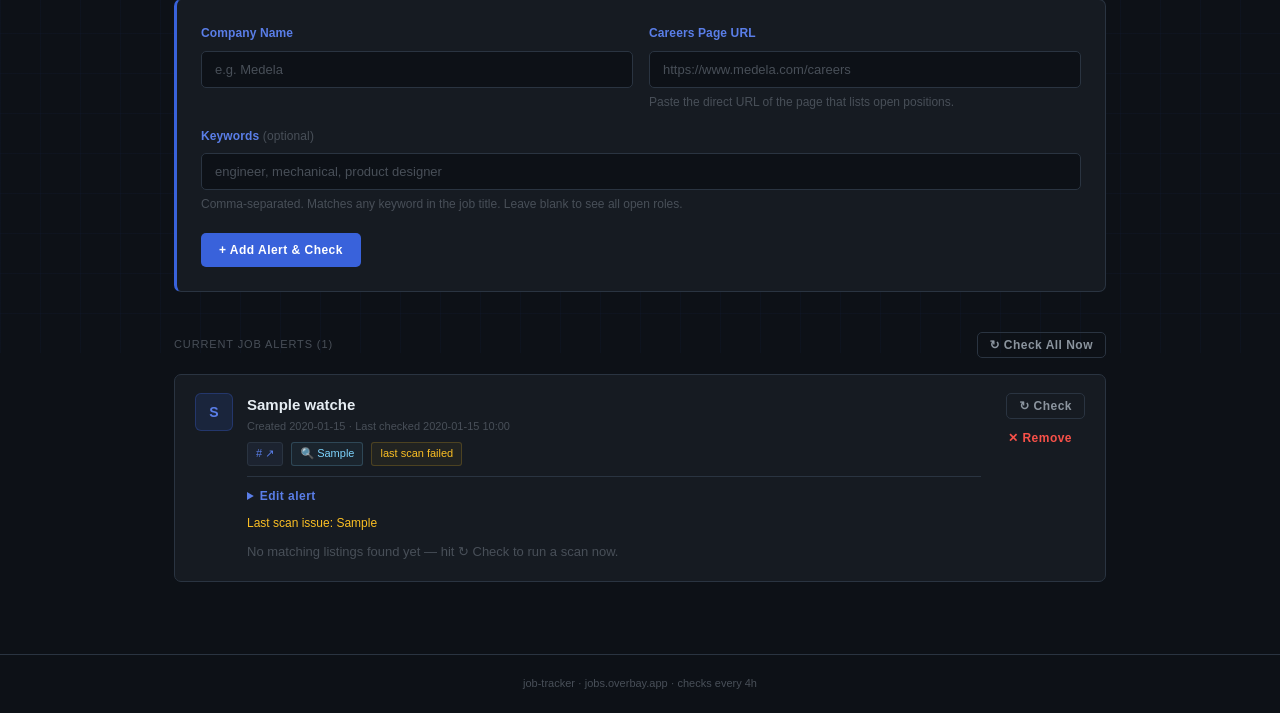
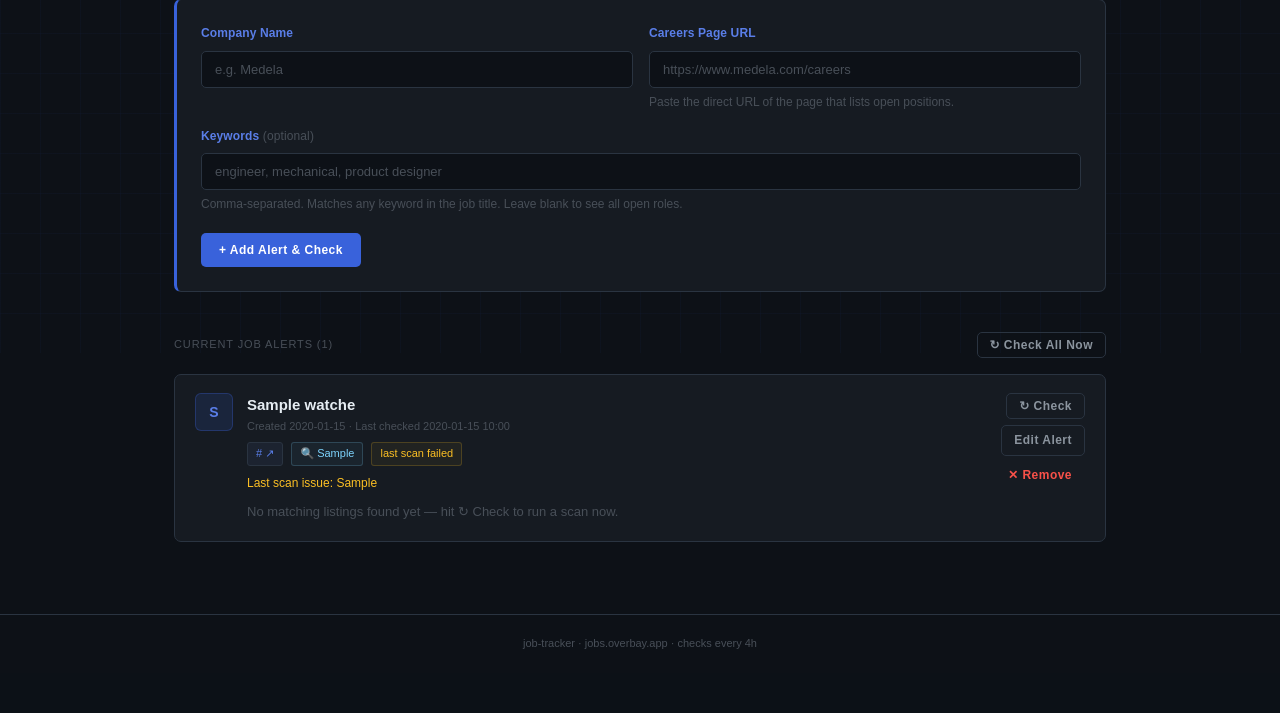
Before and after one commit to Waspo98/job-tracker, a Flask app: page / in a window 1280 px wide. Shown: the part 447-1160 px from the top of the page. After the commit the page ends 1096 px from the top, so only its background shows below. Run offline with Flask 3, Linux system fonts and the light colour scheme; a user stored in the database is signed in; tables that the repository leaves empty hold one stand-in row (values such as "Sample post"); data that the repository does not hold is empty; some web fonts are replaced.

Commit message:
Move alert edit control to action buttons

```diff
--- a/app/templates/dashboard.html
+++ b/app/templates/dashboard.html
@@ -96,30 +96,6 @@
                 {% endif %}
             </div>
 
-            <details class="edit-watch">
-                <summary>Edit alert</summary>
-                <form action="/edit/{{ w.id }}" method="POST" class="edit-watch-form">
-                    <input type="hidden" name="_csrf_token" value="{{ csrf_token() }}">
-                    <div class="form-grid">
-                        <div class="field">
-                            <label>Company Name</label>
-                            <input type="text" name="company_name" value="{{ w.company_name }}" required>
-                        </div>
-                        <div class="field">
-                            <label>Careers Page URL</label>
-                            <input type="url" name="custom_url" value="{{ w.careers_url }}" required>
-                        </div>
-                        <div class="field form-full">
-                            <label>Keywords <span style="font-weight:400; color:var(--text-faint);">(optional)</span></label>
-                            <input type="text" name="keywords" value="{{ w.keywords }}" placeholder="engineer, mechanical, product designer">
-                        </div>
-                    </div>
-                    <div class="edit-watch-actions">
-                        <button type="submit" class="btn btn-primary btn-sm">Save & Check</button>
-                    </div>
-                </form>
-            </details>
-
             {% if w.last_error %}
             <div class="watch-error">Last scan issue: {{ w.last_error }}</div>
             {% endif %}
@@ -147,11 +123,34 @@
             {% endif %}
         </div>
 
-        <div style="display:flex; flex-direction:column; gap:6px; flex-shrink:0; align-items:flex-end;">
+        <div class="watch-actions">
             <form action="/check-watch/{{ w.id }}" method="POST">
                 <input type="hidden" name="_csrf_token" value="{{ csrf_token() }}">
                 <button type="submit" class="btn btn-ghost btn-sm">↻ Check</button>
             </form>
+            <details class="edit-watch">
+                <summary class="btn btn-ghost btn-sm">Edit Alert</summary>
+                <form action="/edit/{{ w.id }}" method="POST" class="edit-watch-form">
+                    <input type="hidden" name="_csrf_token" value="{{ csrf_token() }}">
+                    <div class="form-grid">
+                        <div class="field">
+                            <label>Company Name</label>
+                            <input type="text" name="company_name" value="{{ w.company_name }}" required>
+                        </div>
+                        <div class="field">
+                            <label>Careers Page URL</label>
+                            <input type="url" name="custom_url" value="{{ w.careers_url }}" required>
+                        </div>
+                        <div class="field form-full">
+                            <label>Keywords <span style="font-weight:400; color:var(--text-faint);">(optional)</span></label>
+                            <input type="text" name="keywords" value="{{ w.keywords }}" placeholder="engineer, mechanical, product designer">
+                        </div>
+                    </div>
+                    <div class="edit-watch-actions">
+                        <button type="submit" class="btn btn-primary btn-sm">Save & Check</button>
+                    </div>
+                </form>
+            </details>
             <form action="/delete/{{ w.id }}" method="POST">
                 <input type="hidden" name="_csrf_token" value="{{ csrf_token() }}">
                 <button type="submit" class="btn btn-danger btn-sm" onclick="return confirm('Remove this alert?')">✕ Remove</button>
@@ -192,23 +191,43 @@
     font-size: 12px;
 }
 
+.watch-actions {
+    display: flex;
+    flex-direction: column;
+    gap: 6px;
+    flex-shrink: 0;
+    align-items: flex-end;
+}
+
 .edit-watch {
-    margin-top: 10px;
-    padding-top: 10px;
-    border-top: 1px solid var(--border);
+    position: relative;
+    margin: 0;
 }
 
 .edit-watch summary {
-    cursor: pointer;
+    list-style: none;
+}
+
+.edit-watch summary::-webkit-details-marker {
+    display: none;
+}
+
+.edit-watch[open] summary {
+    border-color: var(--accent);
     color: var(--accent-light);
-    font-family: var(--mono);
-    font-size: 12px;
-    font-weight: 700;
-    letter-spacing: 0.04em;
 }
 
 .edit-watch-form {
-    margin-top: 12px;
+    position: absolute;
+    right: 0;
+    top: calc(100% + 8px);
+    z-index: 20;
+    width: min(520px, calc(100vw - 48px));
+    padding: 16px;
+    background: var(--surface);
+    border: 1px solid var(--border);
+    border-radius: var(--radius);
+    box-shadow: 0 16px 48px rgba(0, 0, 0, 0.35);
 }
 
 .edit-watch-actions {
@@ -232,6 +251,17 @@
     .watch-card {
         flex-wrap: wrap;
     }
+
+    .watch-actions {
+        align-items: stretch;
+        width: 100%;
+    }
+
+    .edit-watch-form {
+        position: static;
+        width: 100%;
+        margin-top: 8px;
+    }
 }
 </style>
 
```
